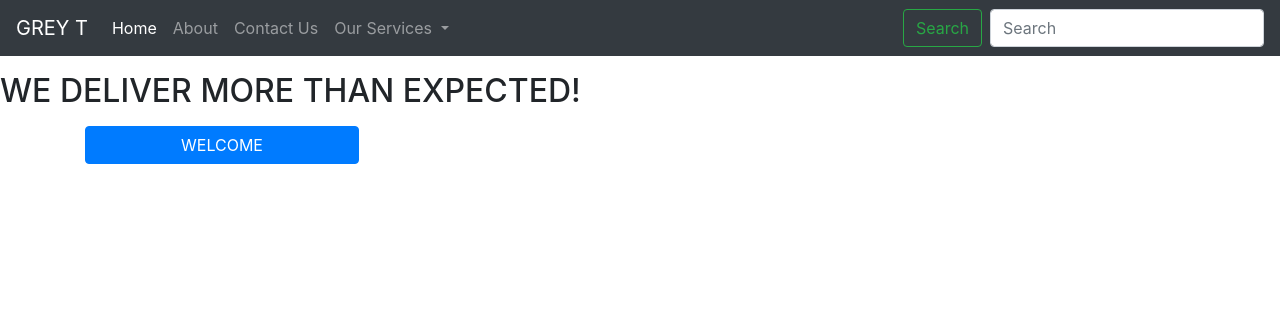
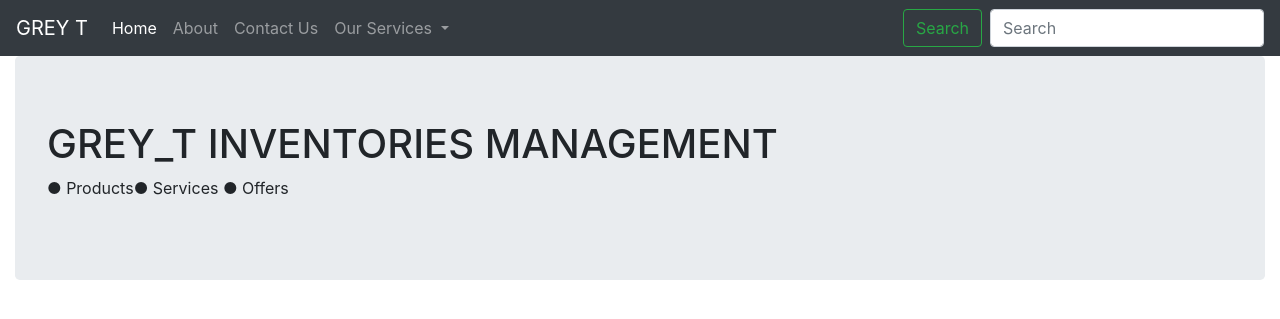
Before and after one commit to NjengaWanjiku/inventory_management_system, a Flask app: page /home in a window 1280 px wide. Shown: the top 319 px of the page. Run offline with Flask 2, Linux system fonts and the light colour scheme; some libraries are stand-ins or nearby versions.

Commit message:
adjustments

```diff
--- a/main.py
+++ b/main.py
@@ -2,18 +2,25 @@
 # import *file name
 # import from file name import what you want
 from flask import Flask,render_template,request,redirect,url_for,flash
+from werkzeug.middleware.shared_data import SharedDataMiddleware
 
 import pygal
 import psycopg2
 
+
 from flask_sqlalchemy import SQLAlchemy
 
-from config.config import Development,Production
+from config.config import Production
 # specific
 # from pygal import pie
 
 # calling/instanciating
 app = Flask(__name__)
+
+app.add_url_rule('/uploads/<img1>', 'uploaded_file', build_only=True)
+
+# app.wsgi_app = SharedDataMiddleware(app.wsgi_app, {'/uploads':  app.config['UPLOAD_FOLDER']})
+
 
 
 # load configuration
@@ -47,8 +54,9 @@ def create_tables():
 # 1. declaration of a route
 @app.route('/')
  # 2.a function embedded to the route
-def hello_world():
-     return '<h1>Welcome to web development </h1>'
+def homepage():
+     return render_template('homepage.html')
+
 
 # @app.route('/home')
 # def home():
--- /dev/null
+++ b/static/style.css
@@ -0,0 +1,4 @@
+body {
+    background: red;
+    color: yellow;
+}
--- a/templates/home.html
+++ b/templates/home.html
@@ -5,26 +5,27 @@ homepage
 
 {%endblock%}
 
+<br>
+<br>
+
 {%block content%}
 
-<p> <h2>WE DELIVER MORE THAN EXPECTED!</h2></p>
-
-<div class="container">
+<header>
+    <div class="container-fluid landing-page">
+        <div class="jumbotron vertical-center">
+            <h1>GREY_T INVENTORIES MANAGEMENT<span class="eze"></span></h1>
+            <p><span class="eze">&#9679;</span> Products<span class="eze">&#9679;</span>  Services <span class="eze">&#9679;</span> Offers</p>
+        </div>
+    </div>
+</header>
 
 
 
-</div>
+
 {%endblock%}
 
-<br>
-<br>
+{%block footer%}
 
-{%block footer%}
-<div class="container">
-
-    <p><input class="btn btn-primary" type="WELCOME" value="WELCOME" allign="middle"></p>
-
-</div>
 
 
 {%endblock%}
--- a/templates/static.html
+++ b/templates/static.html
@@ -5,6 +5,7 @@
     <meta name="viewport" content="width=device-width, initial-scale=1.0">
     <title>Homepage</title>
     <link rel="stylesheet" href="https://stackpath.bootstrapcdn.com/bootstrap/4.4.1/css/bootstrap.min.css" integrity="sha384-Vkoo8x4CGsO3+Hhxv8T/Q5PaXtkKtu6ug5TOeNV6gBiFeWPGFN9MuhOf23Q9Ifjh" crossorigin="anonymous">
+    <link rel="stylesheet" href='/static/style.css' />
 </head>
 <body>
 
```
Also changed, not shown: config/config.py (+5 -6 lines), templates/homepage.html (added, +25 -0 lines), image/img1.png (added).
